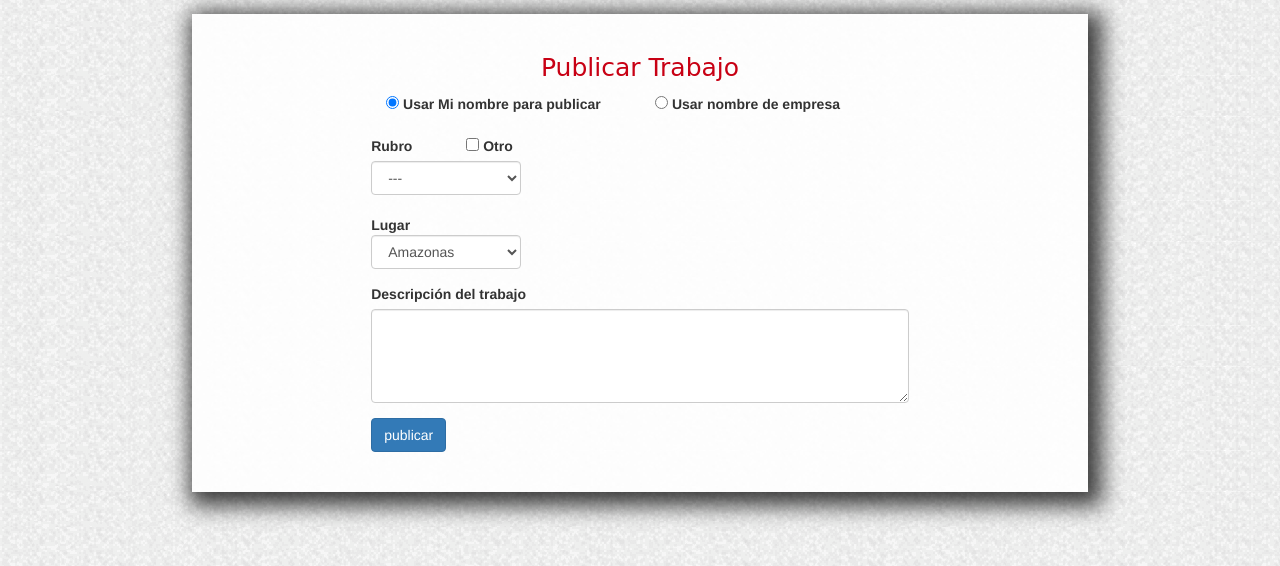
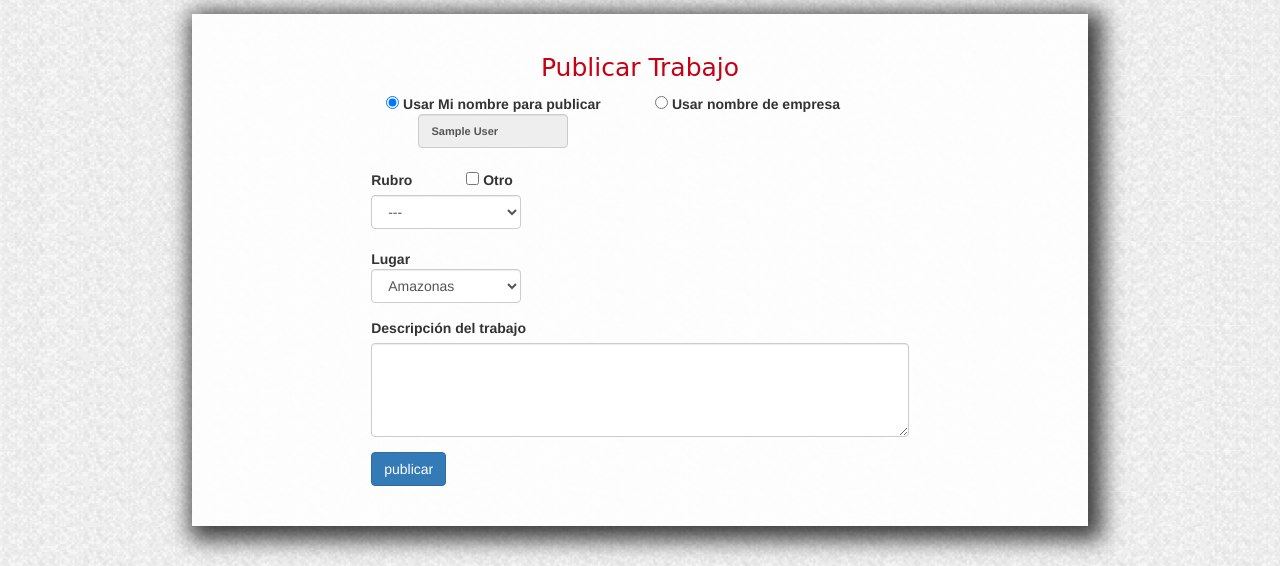
Before and after one commit to sanz11/MAYE-T, a PHP site: page /vista/publicar_trabajo.php in a window 1280 px wide. Shown: the part 50-616 px from the top of the page. Run offline with PHP 8.4, Linux system fonts and the light colour scheme; the visitor is signed in with stand-in values (Sample User, id 1); some web fonts are replaced.

Commit message:
ya termine el de publicar trabajo.php

```diff
--- a/controlador/publicartrabajo.php
+++ b/controlador/publicartrabajo.php
@@ -8,7 +8,7 @@ require_once('../modelo/date.php');
 
 $trabajo= new trabajo();
 
-$nombre="";
+@$nombre=$_POST['realname'];
 
 @$lugar=$_POST['lugar'];
 
@@ -23,16 +23,19 @@ $nombre="";
 @$otro=$_POST['otro'];
 @$descripcion=$_POST['descripcion'];
 
-if($raempresa="empresa"){
+if($raempresa==="empresa"){
     $nombre = $nomempresa;
 }
 if($otrorubro){
    $rubro= $otro;
 }
+if(@$_POST['publicar']){
 
-if(@$_POST['publicar']){
+    if(empty($nombre) || empty($rubro)|| empty($descripcion)||$rubro==="---" ){
+        $alerta="<script>alert ('llene todos los datos');</script>";
+    }else{
 	$alerta=$trabajo->set_trabajo($nombre,$rubro,$descripcion,$lugar,$fe);
+    }
+
 }
-
-
 ?>
--- a/css/publicarTrabaj.css
+++ b/css/publicarTrabaj.css
@@ -48,7 +48,16 @@ h4{
     display: none;
     font-size: 11px;
 }
+#realname{
+    display: none;
+     max-width: 150px;
+     font-size: 11px;
+    margin: auto;
+}
 #empresa:checked ~ #nomempresa{
+    display: block;
+}
+#nom:checked ~ #realname{
     display: block;
 }
 #checotro:checked ~ #otro{
--- a/vista/publicar_trabajo.php
+++ b/vista/publicar_trabajo.php
@@ -26,8 +26,9 @@
     <fieldset class="form-group">
       <div class="form-check col-sm-6 col-xs-12">
         <label class="form-check-label">
-            <input type="radio" class="form-check-input" name="nombre" value="nombre" checked>
+            <input type="radio" class="form-check-input" name="nombre" value="nombre" id="nom" checked>
             Usar Mi nombre para publicar
+            <input type="text" name="realname" class="form-control" id="realname" value="<?php echo $_SESSION['nombre'];?>" readonly>
         </label>
       </div>
     <div class="form-check col-sm-6 col-xs-12">
```
